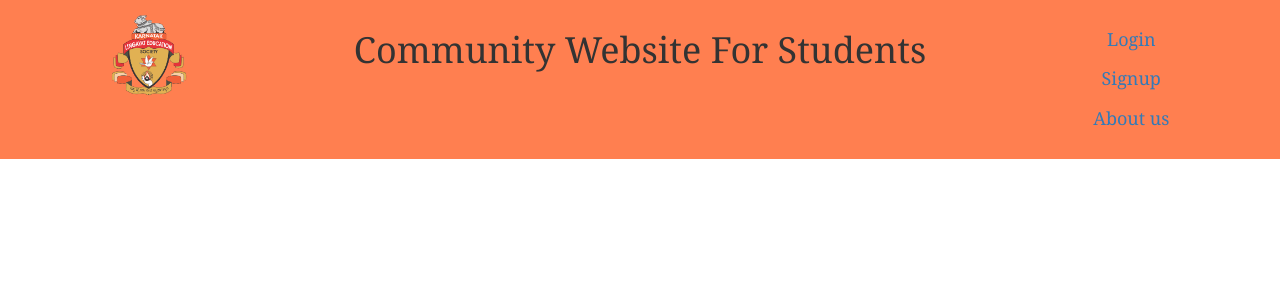
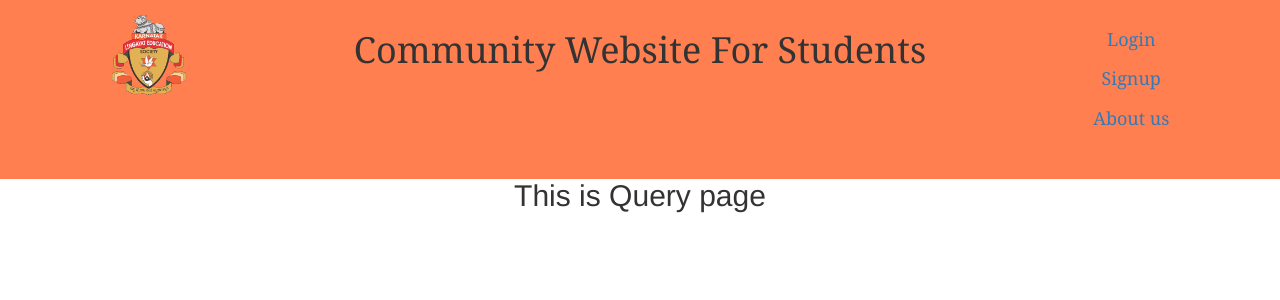
Before and after one commit to pranalihongekar/wt_course_project, a React (Create React App) app: page /query in a window 1280 px wide. Shown: the top 300 px of the page. Built offline with nearby package versions, Linux system fonts and the light colour scheme.

Commit message:
15 nov final

```diff
--- a/src/App.js
+++ b/src/App.js
@@ -7,6 +7,7 @@ import axios from "axios";
 import About from './About';
 import Login from './Login';
 import Register from './Register';
+import Query from './Query';
 
 class App extends Component {
   render() {
@@ -43,6 +44,7 @@ class App extends Component {
                   <Route exact path='/Login' element={< Login />}></Route>
                   <Route exact path='/about' element={< About />}></Route>
                   <Route exact path='/register' element={< Register />}></Route>
+                  <Route exact path='/query' element={< Query />}></Route>
                 </Routes>
             </Router>
             </div>
--- a/src/Login.js
+++ b/src/Login.js
@@ -1,11 +1,12 @@
 import React, { Component } from 'react';
-import { BrowserRouter as Router, Routes, Route, Link, BrowserRouter } from 'react-router-dom';
+import { BrowserRouter as Router, Routes, Route, Link, BrowserRouter, useNavigate } from 'react-router-dom';
 import axios from "axios";
 import './Login.css';
+import About from './About';
 
 function Login() {
 
-    function validate() {
+    function Validate() {
 
         axios.get("http://localhost:3002/api/get")
             .then(function (response) {
@@ -25,6 +26,7 @@ function Login() {
 
                 if (status == 0) {
                     alert("Login successful.");
+
                 }
 
                 else {
@@ -51,7 +53,7 @@ function Login() {
                 <br/><br/>
             </div>
 
-            <form onSubmit={validate}>
+            <form onSubmit={Validate}>
                 <div className="form-group h4">
                     <label>Username: </label>
                     <input type='text' class="form-control" id='username' required/>
--- /dev/null
+++ b/src/Query.js
@@ -0,0 +1,14 @@
+import React, { Component } from 'react';
+import { BrowserRouter as Router, Routes, Route, Link } from 'react-router-dom';
+
+function Query() {
+    return (
+
+        <body>
+            <h2>This is Query page</h2>
+
+
+        </body >
+    );
+}
+export default Query;
```
